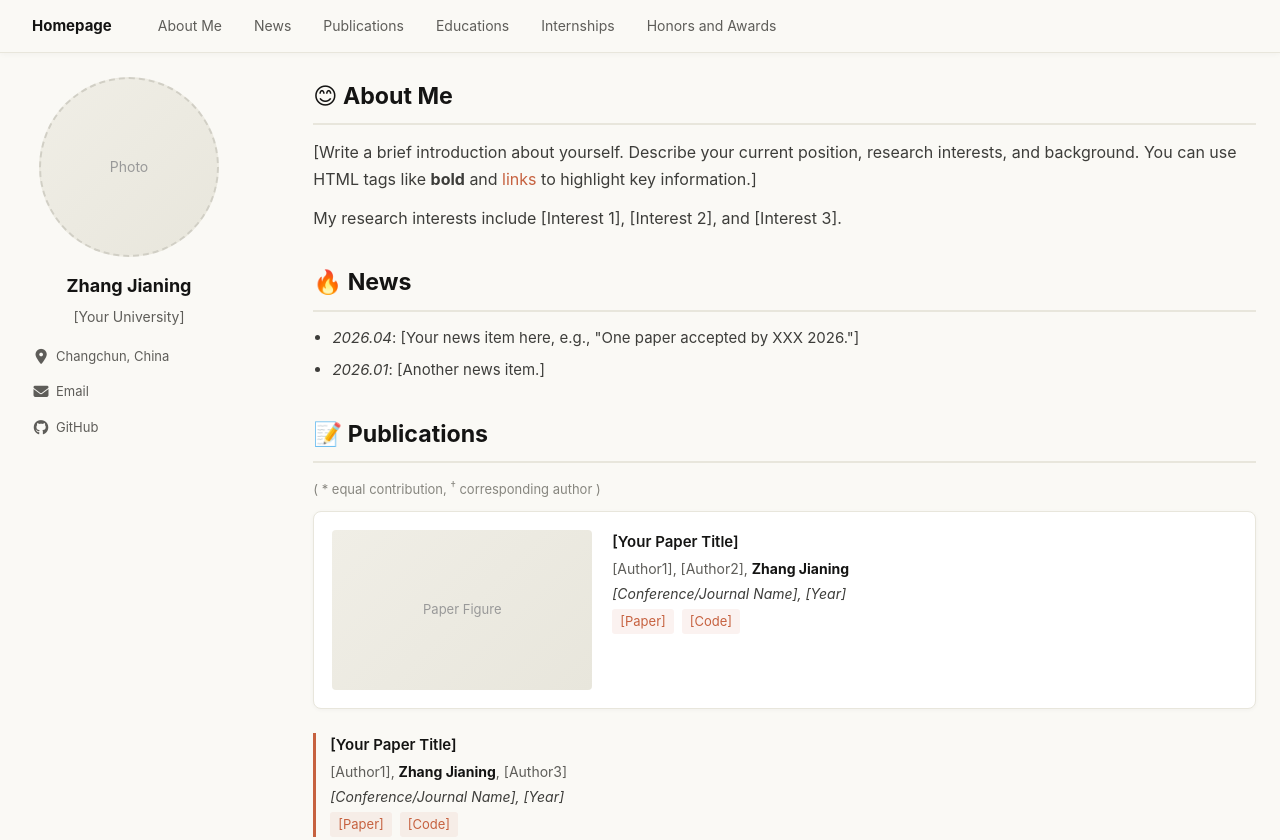
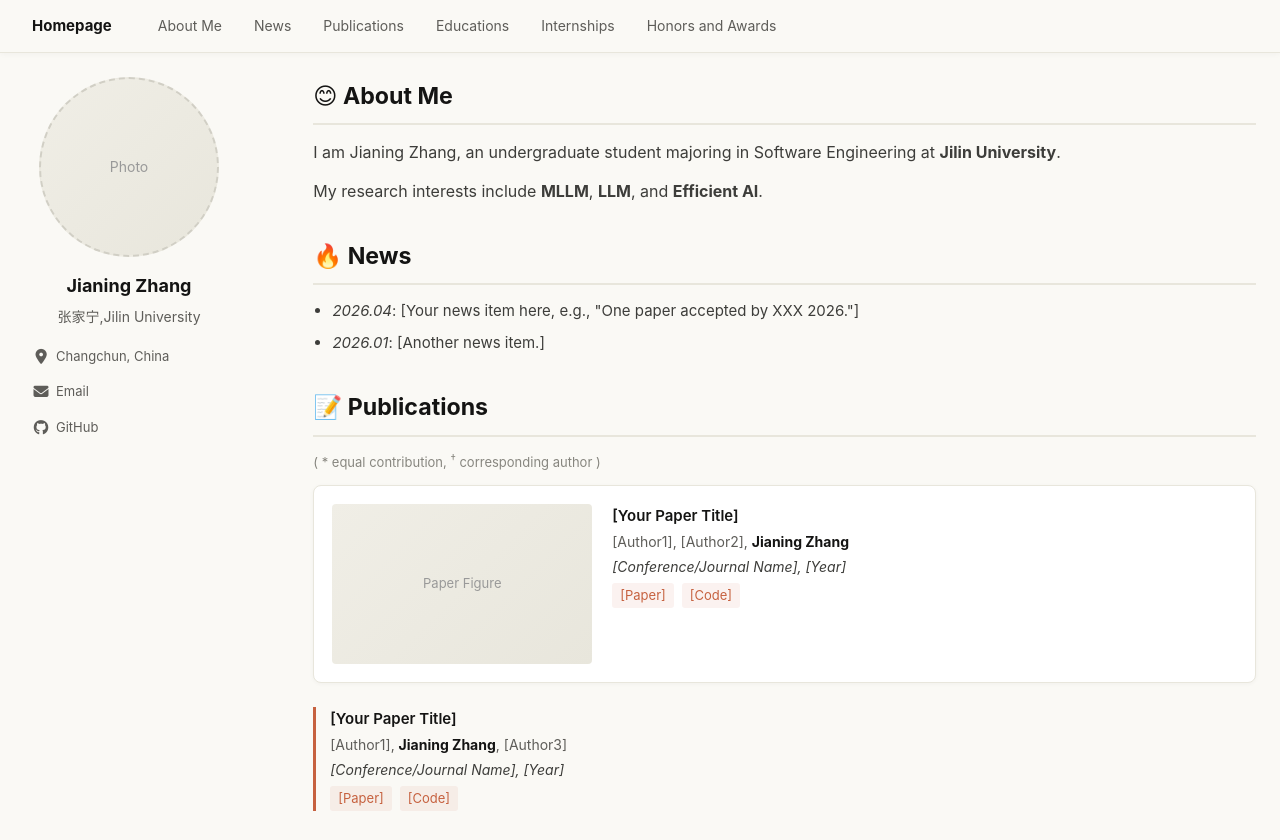
Before and after one commit to 6zjn6/6zjn6.github.io, a plain HTML site: page index.html in a window 1280 px wide. Shown: the top 840 px of the page. Drawn offline with Linux system fonts and the light colour scheme; some icons are missing.

Commit message:
April 4th

```diff
--- a/index.html
+++ b/index.html
@@ -36,8 +36,8 @@
           <div class="avatar-placeholder">Photo</div>
         </div>
         <div class="author-content">
-          <h3 class="author-name">Zhang Jianing</h3>
-          <p class="author-bio">[Your University]</p>
+          <h3 class="author-name">Jianing Zhang</h3>
+          <p class="author-bio">张家宁,Jilin University</p>
         </div>
         <div class="author-urls">
           <ul>
@@ -63,10 +63,10 @@
         <section id="about">
           <h1>😊 About Me</h1>
           <p>
-            [Write a brief introduction about yourself. Describe your current position, research interests, and background. You can use HTML tags like <strong>bold</strong> and <a href="#">links</a> to highlight key information.]
+            I am Jianing Zhang, an undergraduate student majoring in Software Engineering at <strong>Jilin University</strong>.
           </p>
           <p>
-            My research interests include [Interest 1], [Interest 2], and [Interest 3].
+            My research interests include <strong>MLLM</strong>, <strong>LLM</strong>, and <strong>Efficient AI</strong>.
           </p>
         </section>
 
@@ -108,7 +108,7 @@
             </div>
             <div class="paper-box-text">
               <div class="paper-title"><a href="#">[Your Paper Title]</a></div>
-              <div class="paper-authors">[Author1], [Author2], <strong>Zhang Jianing</strong></div>
+              <div class="paper-authors">[Author1], [Author2], <strong>Jianing Zhang</strong></div>
               <div class="paper-venue"><em>[Conference/Journal Name], [Year]</em></div>
               <div class="paper-links">
                 <a href="#">[Paper]</a>
@@ -121,7 +121,7 @@
           <!-- Text-only paper (Option B) -->
           <div class="paper-item">
             <div class="paper-title"><a href="#">[Your Paper Title]</a></div>
-            <div class="paper-authors">[Author1], <strong>Zhang Jianing</strong>, [Author3]</div>
+            <div class="paper-authors">[Author1], <strong>Jianing Zhang</strong>, [Author3]</div>
             <div class="paper-venue"><em>[Conference/Journal Name], [Year]</em></div>
             <div class="paper-links">
               <a href="#">[Paper]</a>
@@ -167,7 +167,7 @@
       </div>
 
       <footer>
-        <p>&copy; 2026 Zhang Jianing &middot; Last updated: April 2026</p>
+        <p>&copy; 2026 Jianing Zhang &middot; Last updated: April 2026</p>
       </footer>
     </article>
 
```
